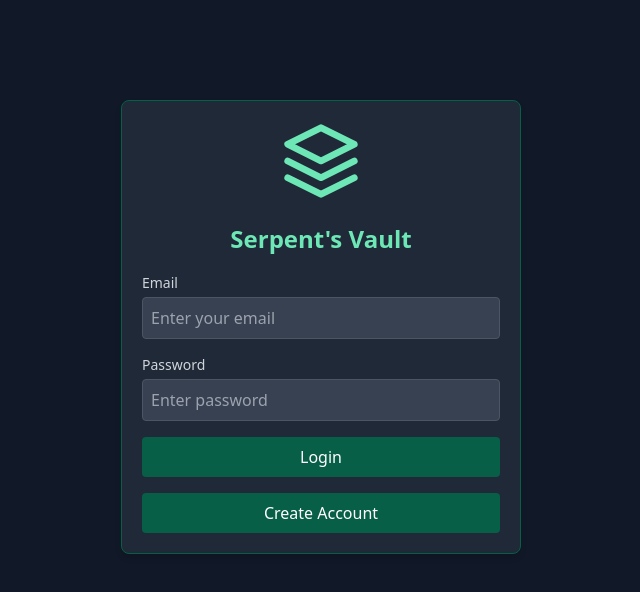
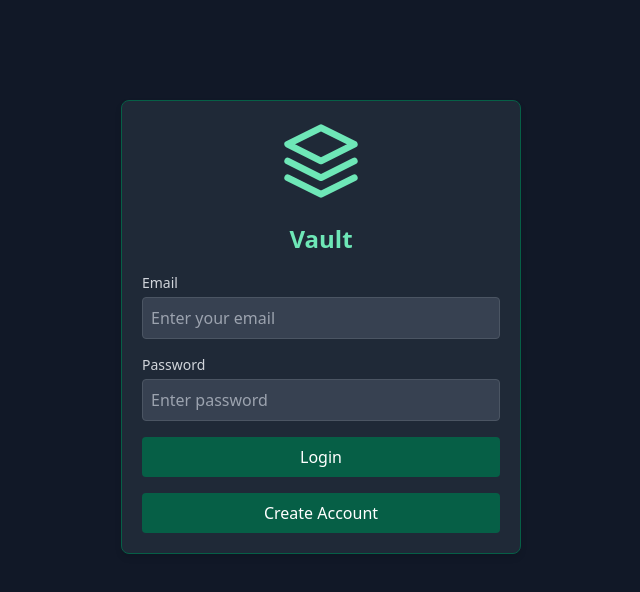
Before and after one commit to DakotaWilson/PersonalizedBudget, a plain HTML site: page index.html in a window 1280 px wide. Shown: the whole page, without its empty margins (319-959 px from the left). Drawn offline with nearby package versions, Linux system fonts and the light colour scheme; no server answers.

Commit message:
Update index.html

```diff
--- a/index.html
+++ b/index.html
@@ -3,7 +3,7 @@
 <head>
   <meta charset="UTF-8">
   <meta name="viewport" content="width=device-width, initial-scale=1.0">
-  <title>Serpent's Vault - Budget Tracker</title>
+  <title>Vault - Budget Tracker</title>
 
   <!-- Add Tailwind CSS for styling -->
   <link href="https://cdn.jsdelivr.net/npm/tailwindcss@2.2.19/dist/tailwind.min.css" rel="stylesheet">
@@ -326,7 +326,7 @@
       </svg>
     </div>
 
-    <h1 class="login-title">Serpent's Vault</h1>
+    <h1 class="login-title">Vault</h1>
 
     <div id="login-form" class="login-form">
       <div>
@@ -351,8 +351,8 @@
     <!-- Header -->
     <div class="app-header flex justify-between items-center">
       <div>
-        <h1 class="app-title">Serpent's Vault</h1>
-        <p class="app-subtitle">Master your finances with cunning</p>
+        <h1 class="app-title">Vault</h1>
+        <p class="app-subtitle"></p>
       </div>
       <div class="flex space-x-2">
         <div id="user-email" class="text-white self-center mr-4"></div>
```
